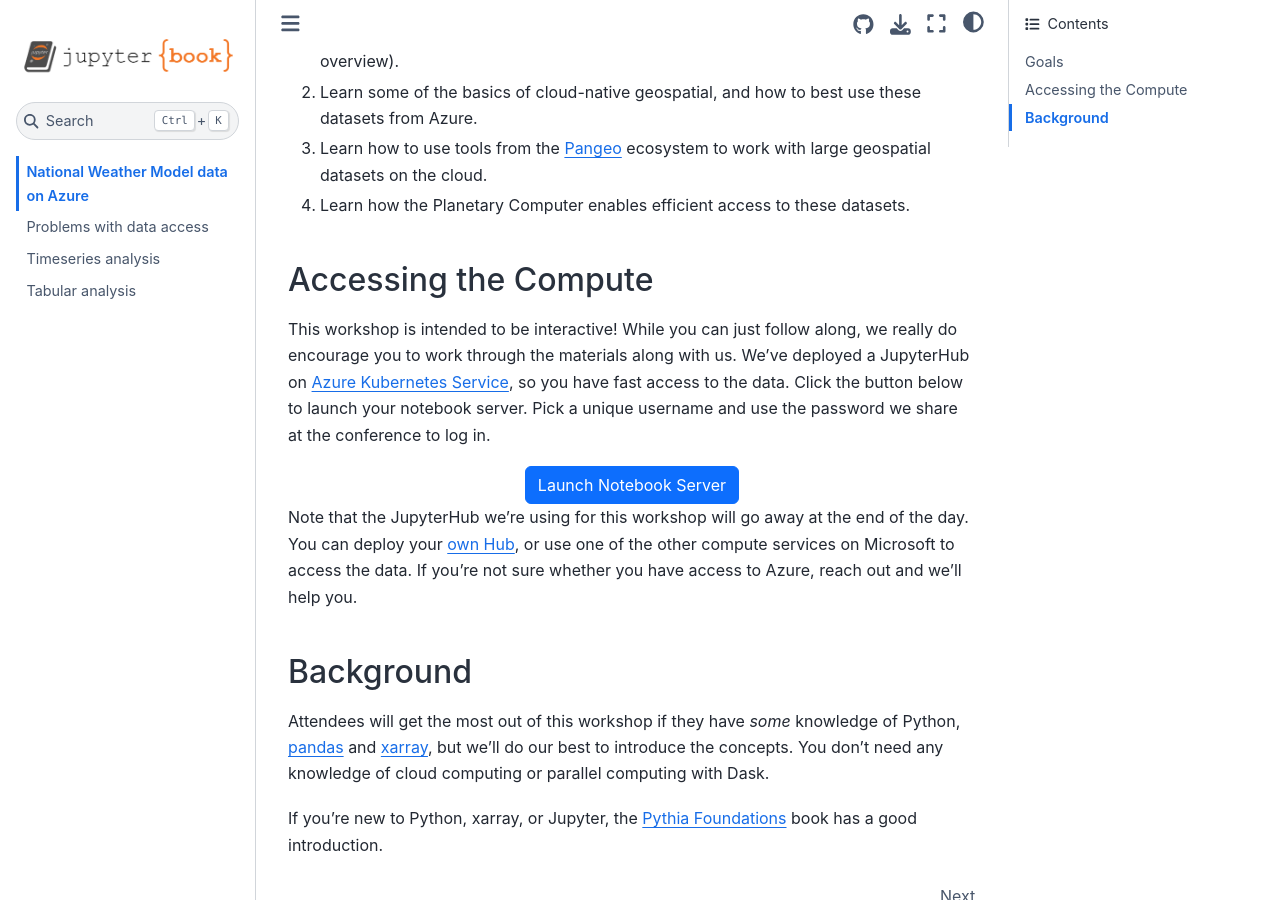
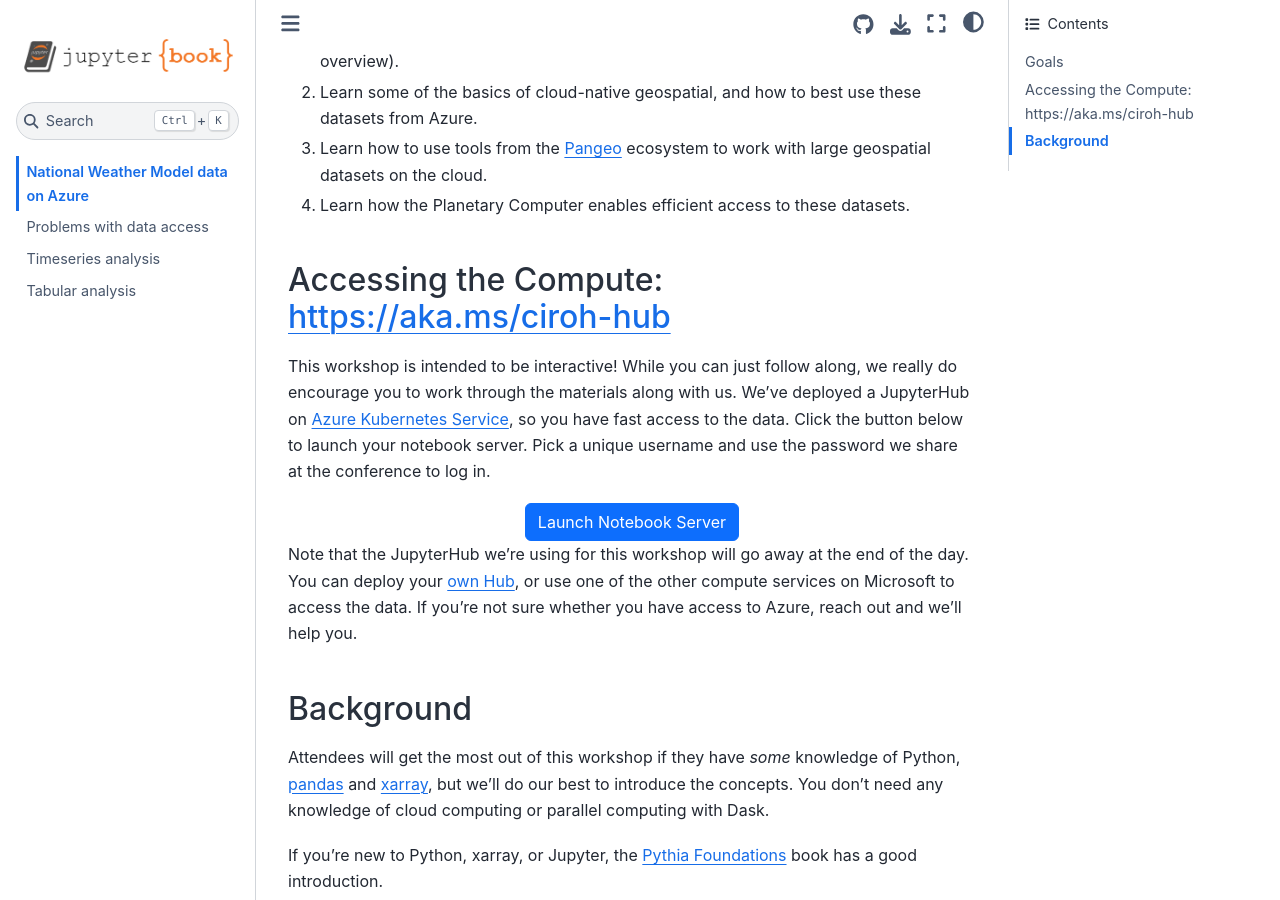
Before and after one commit to TomAugspurger/noaa-nwm, a Jupyter Book: the page built from content/intro.md, in a window 1280 px wide and 900 px high, scrolled down 407 px. Built offline with Jupyter Book 1.0.4 settings and Sphinx 7.4.7 and the Sphinx Book theme 1.1.4, drawn with Linux system fonts in a browser that asks for light colours; pages that are not in the unit, such as notebooks, are missing from menus; some of the changed lines change nothing that is shown.

Commit message:
Added hub link

```diff
--- a/content/intro.md
+++ b/content/intro.md
@@ -18,7 +18,7 @@
    geospatial datasets on the cloud.
 4. Learn how the Planetary Computer enables efficient access to these datasets.
 
-## Accessing the Compute
+## Accessing the Compute: <https://aka.ms/ciroh-hub>
 
 This workshop is intended to be interactive! While you can just follow along, we
 really do encourage you to work through the materials along with us. We've
```
